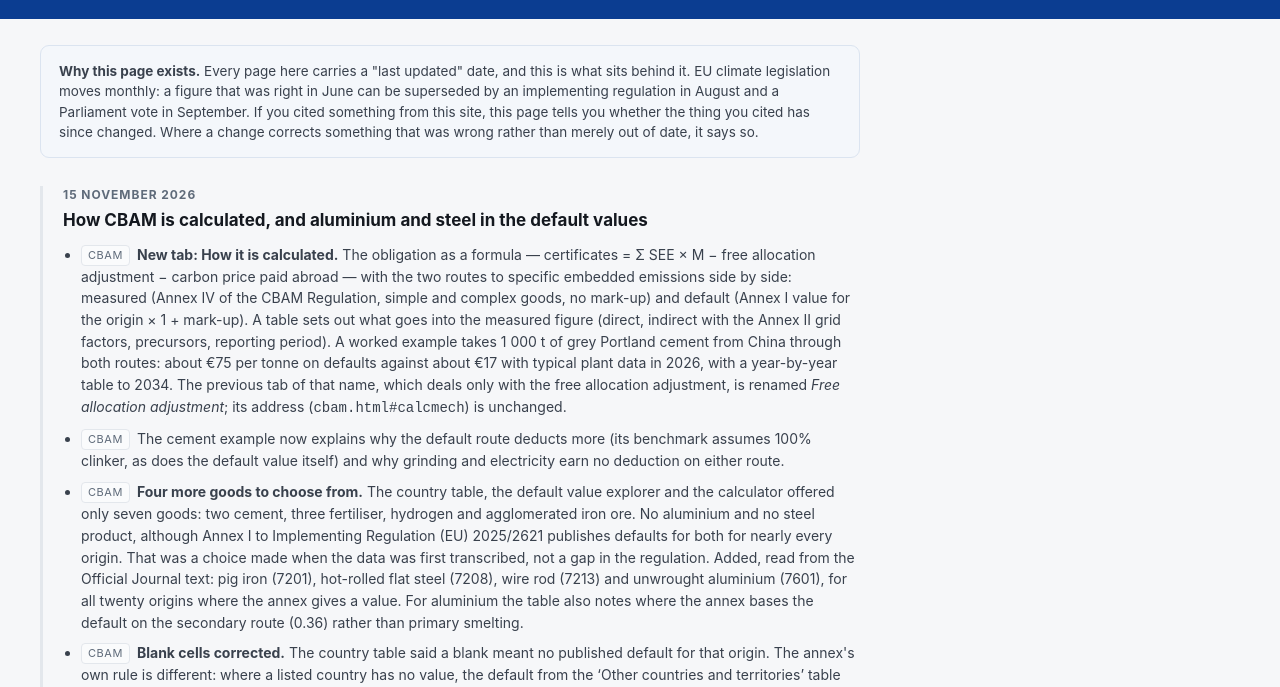
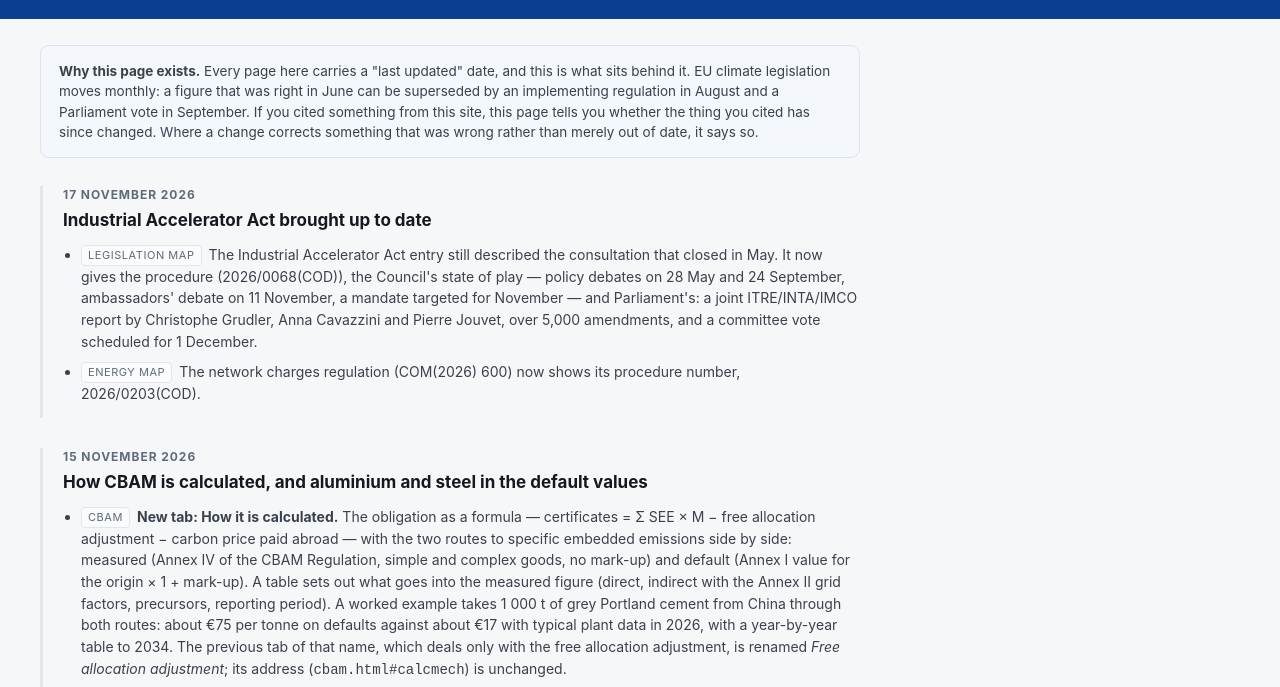
Before and after one commit to ets-overview/free-allocation-benchmarks, a plain HTML site: page changelog.html in a window 1280 px wide. Shown: the part 92-779 px from the top of the page. Drawn offline with Linux system fonts and the light colour scheme.

Commit message:
Add files via upload

```diff
--- a/changelog.html
+++ b/changelog.html
@@ -188,6 +188,20 @@ header a.xnav .xico{width:18px;height:18px;border-radius:4px;display:block;flex:
   </div>
 
   <div class="log">
+
+    <div class="entry">
+      <div class="date">17 November 2026</div>
+      <h2>Industrial Accelerator Act brought up to date</h2>
+      <ul>
+        <li><span class="where">Legislation map</span>The Industrial Accelerator Act entry still described the
+          consultation that closed in May. It now gives the procedure (2026/0068(COD)), the Council's state of play —
+          policy debates on 28 May and 24 September, ambassadors' debate on 11 November, a mandate targeted for
+          November — and Parliament's: a joint ITRE/INTA/IMCO report by Christophe Grudler, Anna Cavazzini and Pierre
+          Jouvet, over 5,000 amendments, and a committee vote scheduled for 1 December.</li>
+        <li><span class="where">Energy map</span>The network charges regulation (COM(2026) 600) now shows its procedure
+          number, 2026/0203(COD).</li>
+      </ul>
+    </div>
 
     <div class="entry">
       <div class="date">15 November 2026</div>
```
Also changed, not shown: energy.html (+2 -2 lines), legislation.html (+3 -3 lines).
